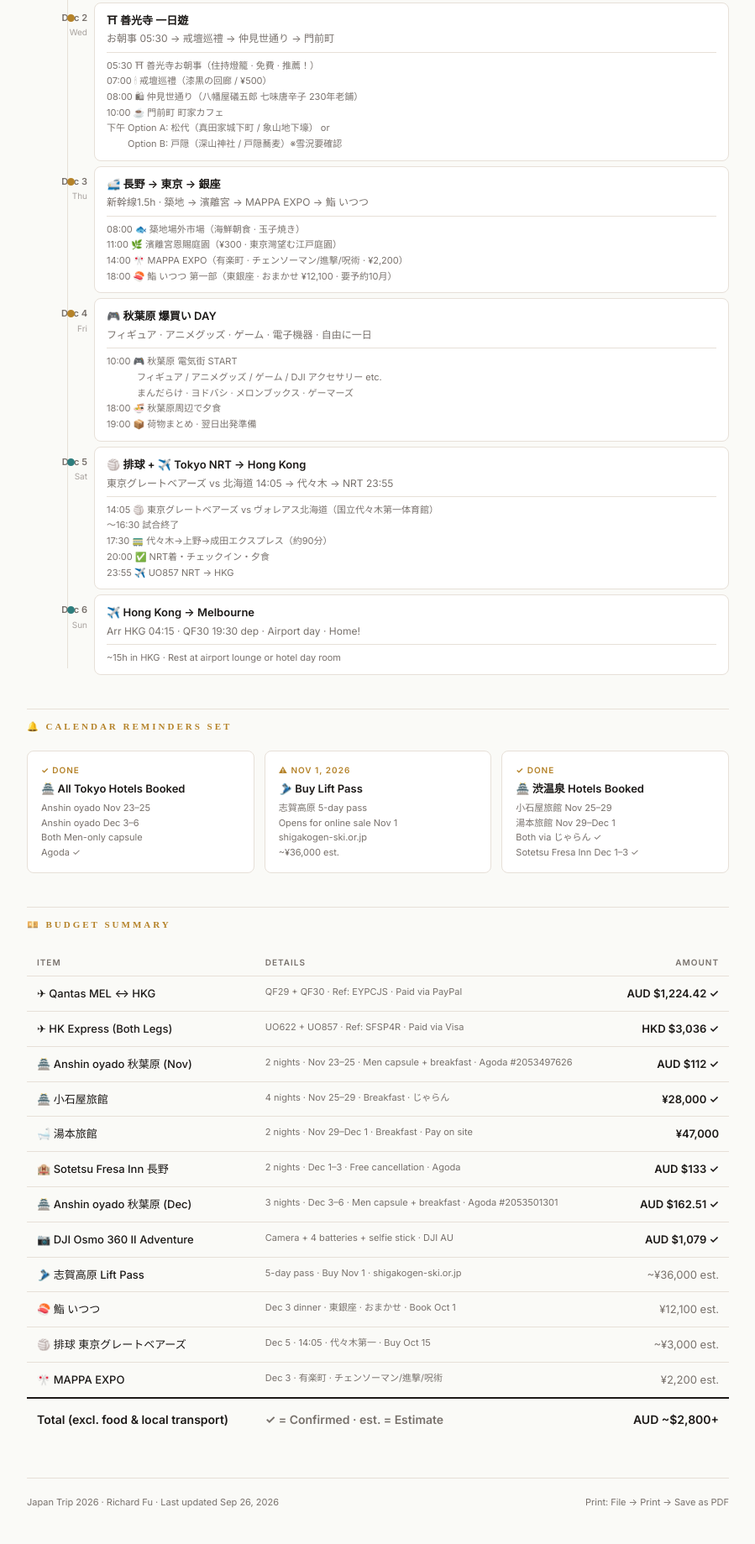
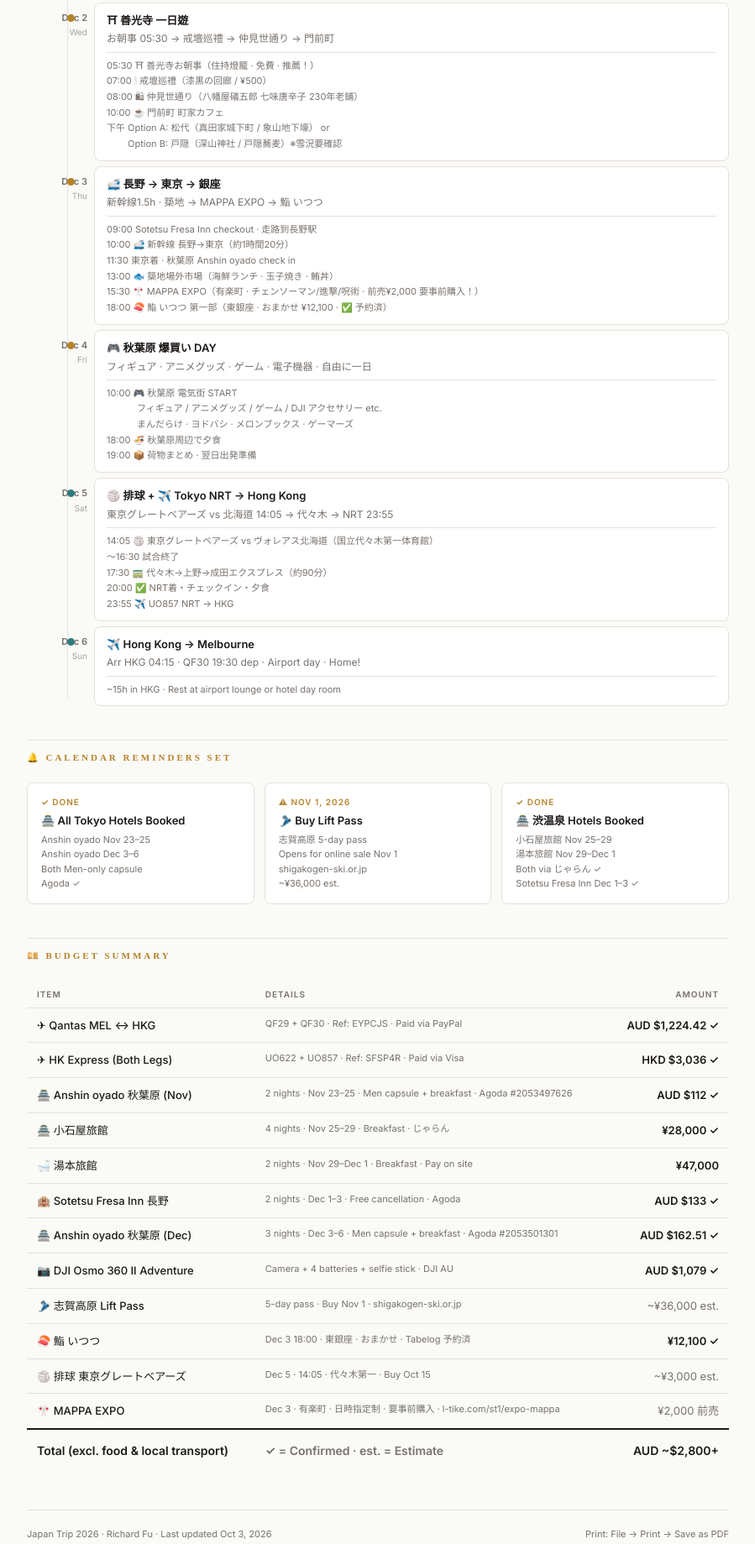
Before and after one commit to furic/japan-trip-2026, a plain HTML site: page index.html in a window 1280 px wide. Shown: the part 3722-5561 px from the top of the page at 84% size, without its empty margins (190-1089 px from the left). Drawn offline with Linux system fonts and the light colour scheme.

Commit message:
Fix Dec3 itinerary timing + MAPPA EXPO ticket note + 鮨いつつ confirmed

```diff
--- a/index.html
+++ b/index.html
@@ -718,12 +718,14 @@
       <div class="day-dot active"></div>
       <div class="day-content">
         <div class="day-title">🚅 長野 → 東京 → 銀座</div>
-        <div class="day-sub">新幹線1.5h · 築地 → 濱離宮 → MAPPA EXPO → 鮨 いつつ</div>
+        <div class="day-sub">新幹線1.5h · 築地 → MAPPA EXPO → 鮨 いつつ</div>
         <div class="day-notes">
-          08:00 🐟 築地場外市場（海鮮朝食 · 玉子焼き）<br>
-          11:00 🌿 濱離宮恩賜庭園（¥300 · 東京灣望む江戸庭園）<br>
-          14:00 🎌 MAPPA EXPO（有楽町 · チェンソーマン/進撃/呪術 · ¥2,200）<br>
-          18:00 🍣 鮨 いつつ 第一部（東銀座 · おまかせ ¥12,100 · 要予約10月）
+          09:00 Sotetsu Fresa Inn checkout · 走路到長野駅<br>
+          10:00 🚅 新幹線 長野→東京（約1時間20分）<br>
+          11:30 東京着 · 秋葉原 Anshin oyado check in<br>
+          13:00 🐟 築地場外市場（海鮮ランチ · 玉子焼き · 鮪丼）<br>
+          15:30 🎌 MAPPA EXPO（有楽町 · チェンソーマン/進撃/呪術 · 前売¥2,000 要事前購入！）<br>
+          18:00 🍣 鮨 いつつ 第一部（東銀座 · おまかせ ¥12,100 · ✅ 予約済）
         </div>
       </div>
     </div>
@@ -858,8 +860,8 @@
       </tr>
       <tr>
         <td class="label">🍣 鮨 いつつ</td>
-        <td class="note">Dec 3 dinner · 東銀座 · おまかせ · Book Oct 1</td>
-        <td class="amount estimate">¥12,100 est.</td>
+        <td class="note">Dec 3 18:00 · 東銀座 · おまかせ · Tabelog 予約済</td>
+        <td class="amount">¥12,100 ✓</td>
       </tr>
       <tr>
         <td class="label">🏐 排球 東京グレートベアーズ</td>
@@ -868,8 +870,8 @@
       </tr>
       <tr>
         <td class="label">🎌 MAPPA EXPO</td>
-        <td class="note">Dec 3 · 有楽町 · チェンソーマン/進撃/呪術</td>
-        <td class="amount estimate">¥2,200 est.</td>
+        <td class="note">Dec 3 · 有楽町 · 日時指定制 · 要事前購入 · l-tike.com/st1/expo-mappa</td>
+        <td class="amount estimate">¥2,000 前売</td>
       </tr>
       <tr class="total">
         <td class="label">Total (excl. food &amp; local transport)</td>
@@ -882,7 +884,7 @@
 
 <!-- ── FOOTER ── -->
 <div class="footer">
-  <div>Japan Trip 2026 · Richard Fu · Last updated Sep 26, 2026</div>
+  <div>Japan Trip 2026 · Richard Fu · Last updated Oct 3, 2026</div>
   <div>Print: File → Print → Save as PDF</div>
 </div>
 
```
